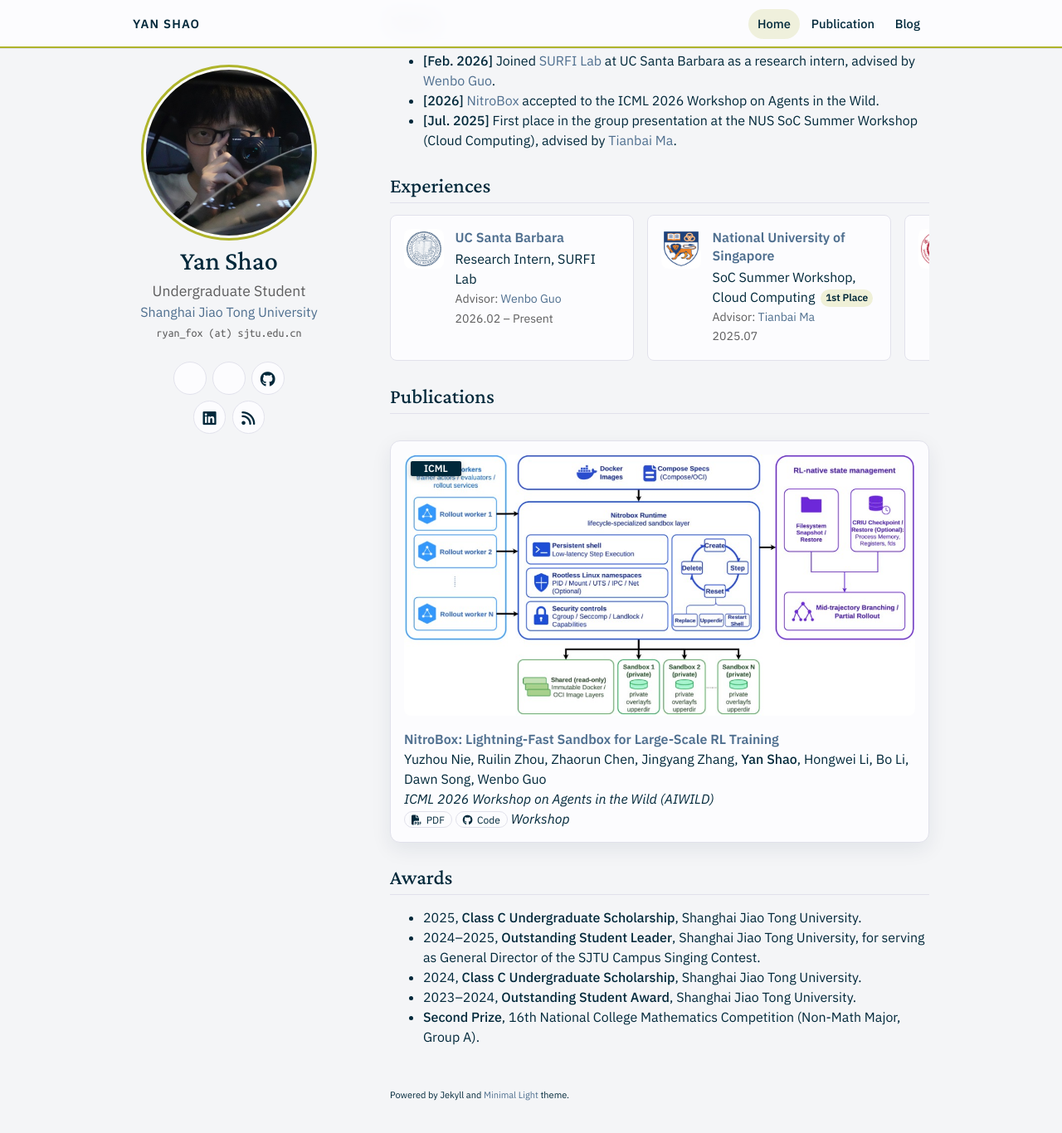
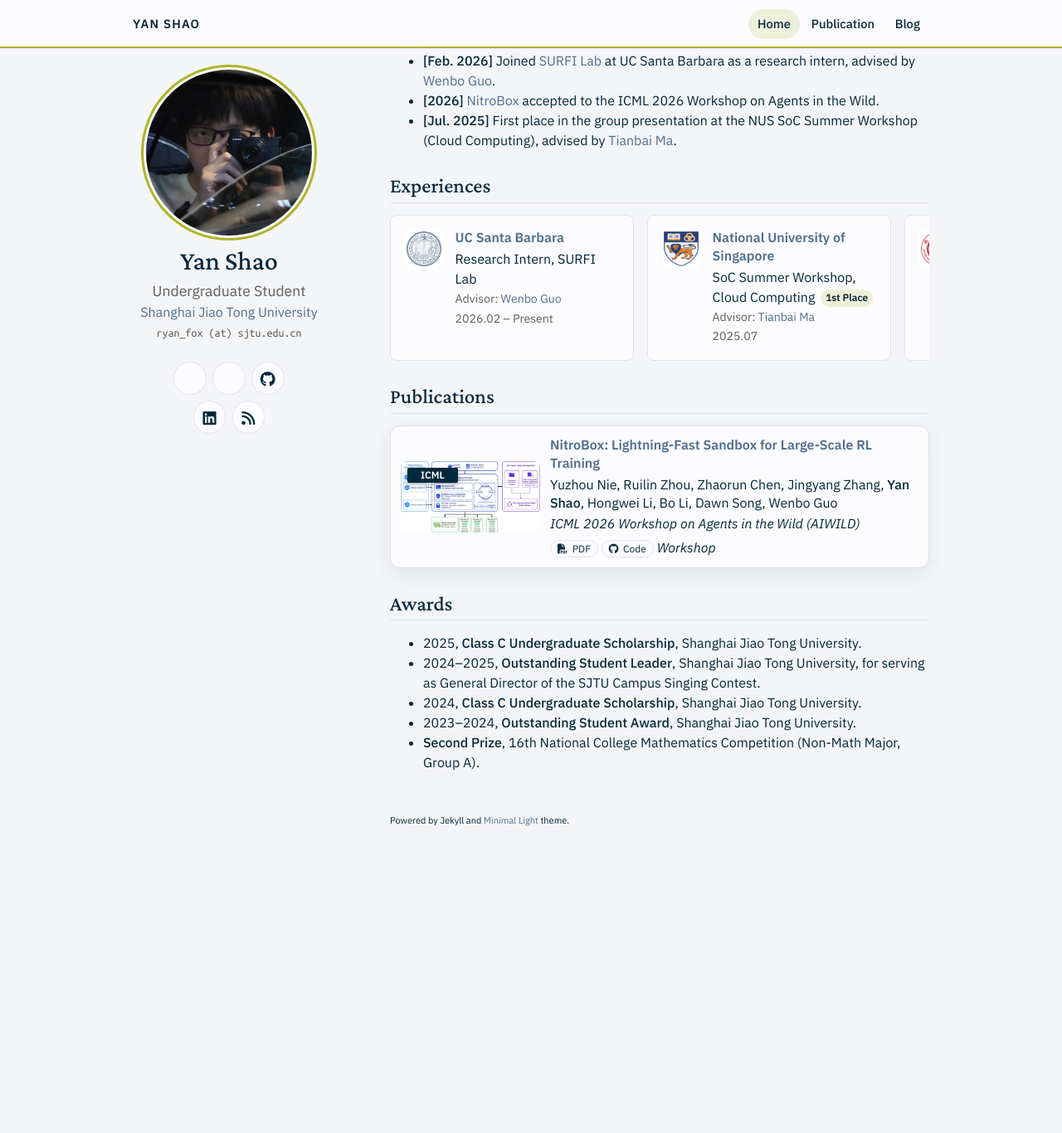
Before and after one commit to RyanStarFox/academic_page, a Jekyll site: the page built from index.md, in a window 1280 px wide and 1400 px high, scrolled down 386 px. Shown: the top 1366 px of the window at 83% size. Built offline with Jekyll 4.4.1, drawn with Linux system fonts in a browser that asks for light colours; a style sheet for code colours, icons or effects is not loaded; our own code applies the rules of GitHub Pages for plain Markdown files; after the commit the page ends 1455 px from its top, so only the background shows below that.

Commit message:
Use a compact left-image publication card on the homepage.
Co-authored-by: Cursor <cursoragent@cursor.com>

```diff
--- a/_sass/custom.scss
+++ b/_sass/custom.scss
@@ -304,6 +304,56 @@ section a {
   border-color: var(--highlight);
 }
 
+.home-pubs .publications {
+  margin-top: 0;
+}
+
+.home-pubs .publications ol.bibliography > li {
+  margin-bottom: 0.7rem;
+}
+
+.home-pubs .publications ol.bibliography li {
+  min-height: 0;
+  padding: 12px;
+}
+
+.home-pubs .publications ol.bibliography li .pub-row {
+  flex-direction: row;
+  align-items: center;
+  gap: 12px;
+}
+
+.home-pubs .publications ol.bibliography li .abbr {
+  flex: 0 0 168px;
+  width: 168px;
+}
+
+.home-pubs .publications ol.bibliography li .teaser {
+  width: 168px;
+  height: auto;
+  max-height: 96px;
+  object-fit: contain;
+}
+
+.home-pubs .publications ol.bibliography li .col-sm-9 {
+  flex: 1 1 auto;
+}
+
+.home-pubs .publications ol.bibliography li .title {
+  line-height: 1.35;
+  margin-bottom: 0.2em;
+}
+
+.home-pubs .publications ol.bibliography li .author,
+.home-pubs .publications ol.bibliography li .periodical {
+  line-height: 1.4;
+  margin-bottom: 0.15em;
+}
+
+.home-pubs .publications ol.bibliography li .links {
+  margin-top: 0.35em;
+}
+
 .pub-note {
   color: var(--accent);
   font-style: italic;
@@ -345,4 +395,16 @@ section a {
     padding: 0.4rem 0.45rem;
     font-size: 0.84rem;
   }
+
+  .home-pubs .publications ol.bibliography li .pub-row {
+    flex-direction: column;
+    align-items: stretch;
+  }
+
+  .home-pubs .publications ol.bibliography li .abbr,
+  .home-pubs .publications ol.bibliography li .teaser {
+    width: 100%;
+    flex-basis: auto;
+    max-height: none;
+  }
 }
--- a/index.md
+++ b/index.md
@@ -20,7 +20,9 @@ Outside the lab, I try to keep life interesting. If you would like to know more
 
 {% include_relative _includes/experiences.md %}
 
+<div class="home-pubs">
 {% include_relative _includes/publications.md %}
+</div>
 
 ## Awards
 
```
